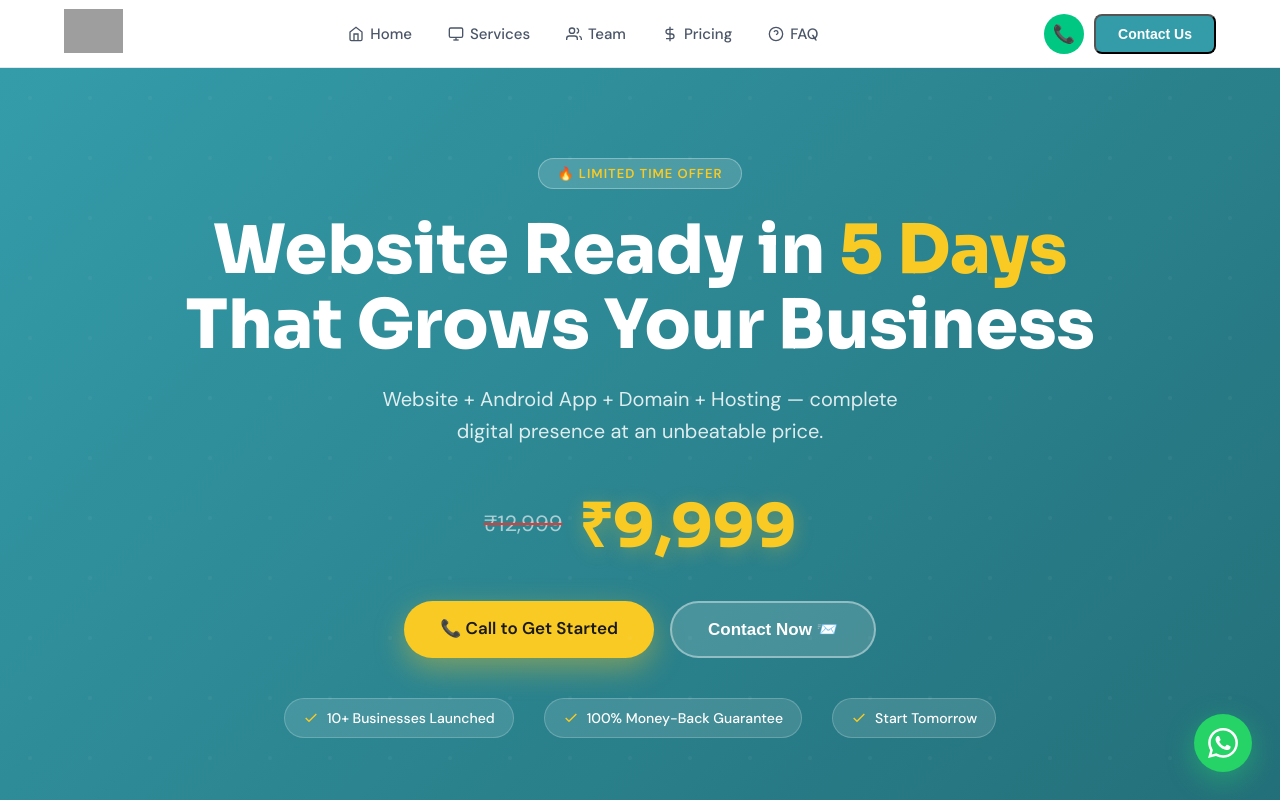
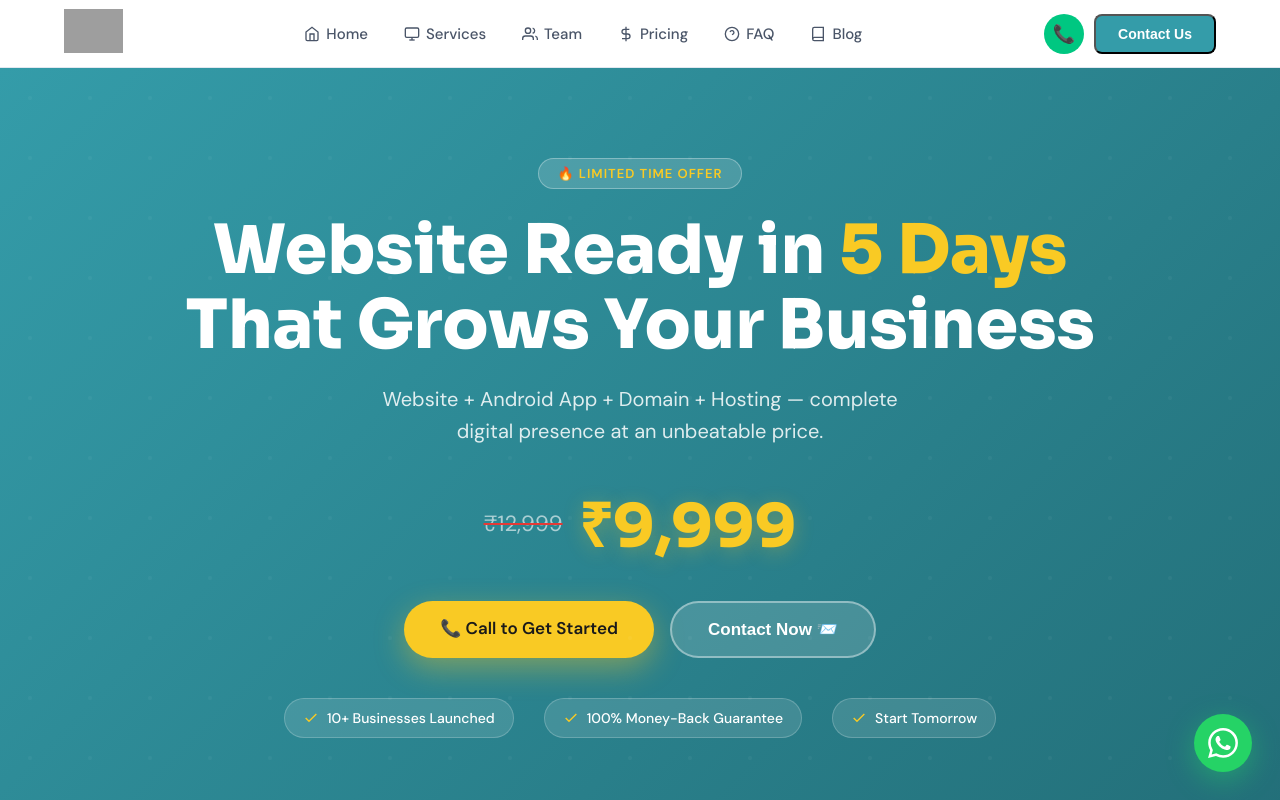
Before and after one commit to smartweblens/smartweblens, a Next.js app: page / in a window 1280 px wide. Shown: the top 800 px of the page. Built offline with nearby package versions, Linux system fonts and the light colour scheme; grey boxes are pictures that could not be loaded.

Commit message:
feat: Add Blog link options to main desktop and mobile navigation menus

```diff
--- a/src/app/page.js
+++ b/src/app/page.js
@@ -105,6 +105,15 @@ export default function Home() {
                 FAQ
               </a>
             </li>
+            <li>
+              <a href="/blog">
+                <svg viewBox="0 0 24 24" fill="none" stroke="currentColor" strokeWidth="2">
+                  <path d="M4 19.5A2.5 2.5 0 0 1 6.5 17H20" />
+                  <path d="M6.5 2H20v20H6.5A2.5 2.5 0 0 1 4 19.5v-15A2.5 2.5 0 0 1 6.5 2z" />
+                </svg>
+                Blog
+              </a>
+            </li>
           </ul>
           <div className="nav-cta-group">
             <a href="tel:+918228985946" className="btn-call-nav" aria-label="Call us">📞</a>
@@ -127,6 +136,7 @@ export default function Home() {
         <a href="#team" onClick={() => setIsMobileNavOpen(false)}>Team</a>
         <a href="#pricing" onClick={() => setIsMobileNavOpen(false)}>Pricing</a>
         <a href="#faq" onClick={() => setIsMobileNavOpen(false)}>FAQ</a>
+        <a href="/blog" onClick={() => setIsMobileNavOpen(false)}>Blog</a>
         <a href="tel:+918228985946" onClick={() => setIsMobileNavOpen(false)}>📞 Call: +91 82289 85946</a>
       </div>
 
```
